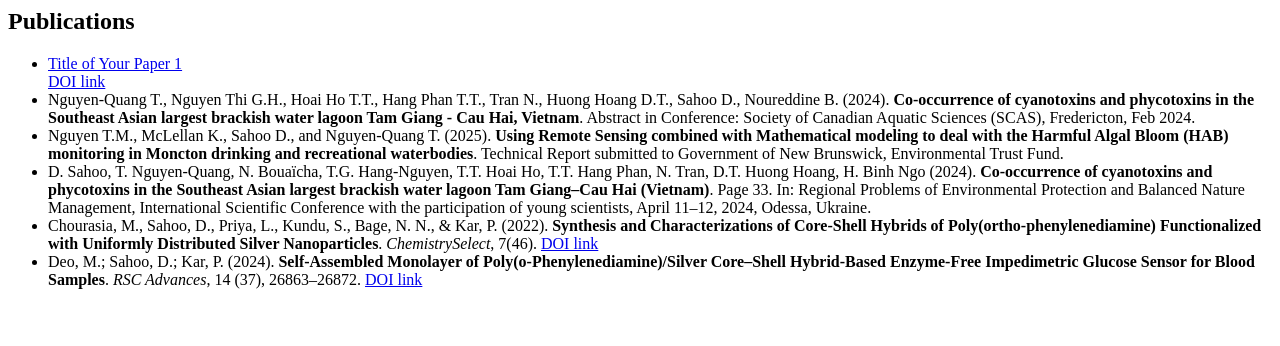
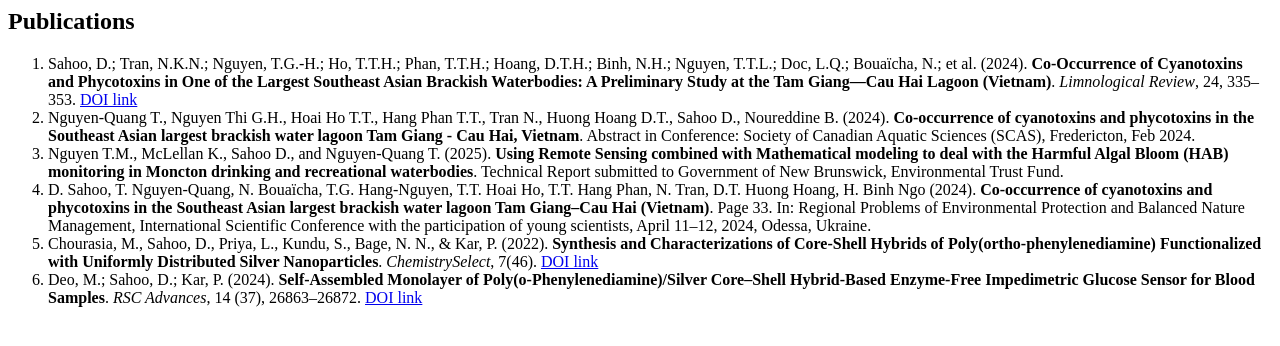
Before and after one commit to Devleena1/Publications-and-Achievements, a plain HTML site: page index.html in a window 1280 px wide. Drawn offline with Linux system fonts and the light colour scheme.

Commit message:
Update index.html

```diff
--- a/index.html
+++ b/index.html
@@ -1,7 +1,14 @@
 <h2>Publications</h2>
-<ul>
-  <li><a href="https://doi.org/10.3390/limnolrev24030020" target="_Co-Occurrence of Cyanotoxins and Phycotoxins in One of the Largest Southeast Asian Brackish Waterbodies: A Preliminary Study at the Tam Giang—Cau Hai Lagoon (Vietnam)">Title of Your Paper 1</a></li>
- <a href="https://doi.org/10.3390/limnolrev24030020" target="_blank">DOI link</a>
+
+<ol>
+
+  <li>
+    Sahoo, D.; Tran, N.K.N.; Nguyen, T.G.-H.; Ho, T.T.H.; Phan, T.T.H.; Hoang, D.T.H.;
+    Binh, N.H.; Nguyen, T.T.L.; Doc, L.Q.; Bouaïcha, N.; et al. (2024).
+    <strong>Co-Occurrence of Cyanotoxins and Phycotoxins in One of the Largest Southeast Asian Brackish Waterbodies:
+    A Preliminary Study at the Tam Giang—Cau Hai Lagoon (Vietnam)</strong>.
+    <em>Limnological Review</em>, 24, 335–353.
+    <a href="https://doi.org/10.3390/limnolrev24030020" target="_blank">DOI link</a>
   </li>
 
   <li>
```
